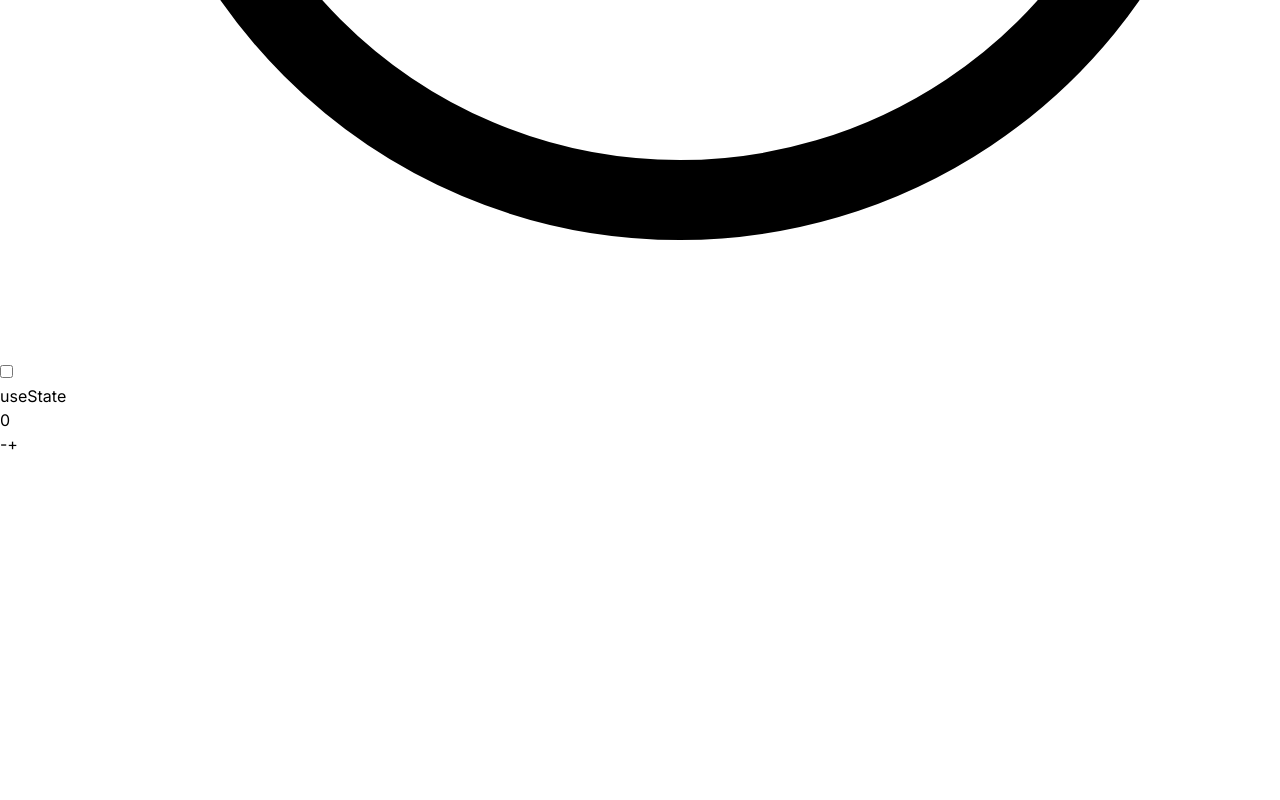
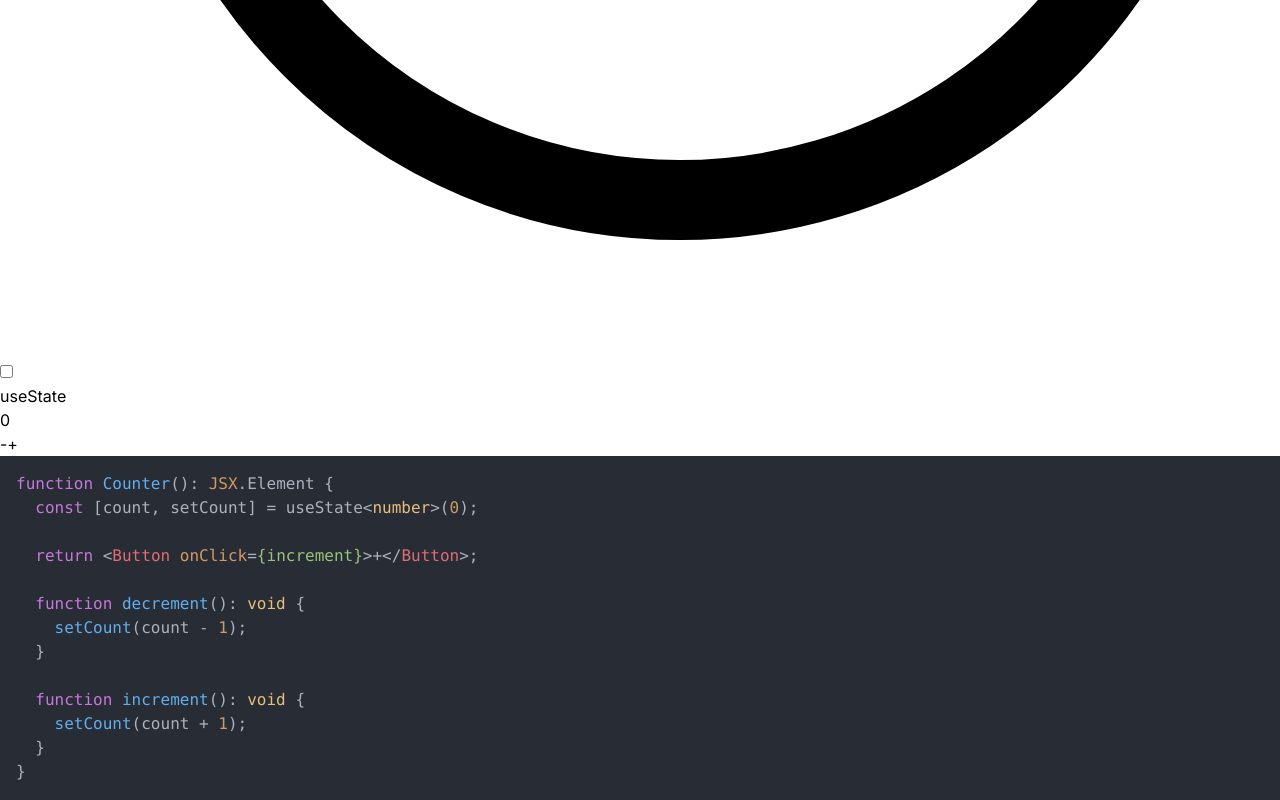
Before and after one commit to arisslin/next-react-playground, a Next.js app: page /react/useState in a window 1280 px wide. Shown: the part 1016-1816 px from the top of the page. Before the commit the page ends 1472 px from the top, so only its background shows below. Built offline with nearby package versions, Linux system fonts and the light colour scheme.

Commit message:
feat: add codeblock for counter example

```diff
--- a/src/app/react/useState/page.tsx
+++ b/src/app/react/useState/page.tsx
@@ -3,6 +3,22 @@
 import { Button } from '@/components/Button';
 import Heading from '@/components/Heading';
 import { useState } from 'react';
+import { CodeBlock } from '@/components/codeblock/TypeScriptCodeBlock';
+
+const code = `function Counter(): JSX.Element {
+  const [count, setCount] = useState<number>(0);
+
+  return <Button onClick={increment}>+</Button>;
+
+  function decrement(): void {
+    setCount(count - 1);
+  }
+
+  function increment(): void {
+    setCount(count + 1);
+  }
+}
+`;
 
 export default function UseStatePage(): JSX.Element {
   return (
@@ -11,6 +27,7 @@ export default function UseStatePage(): JSX.Element {
       <section className='container'>
         <Counter />
       </section>
+      <CodeBlock>{code}</CodeBlock>
     </>
   );
 }
```
